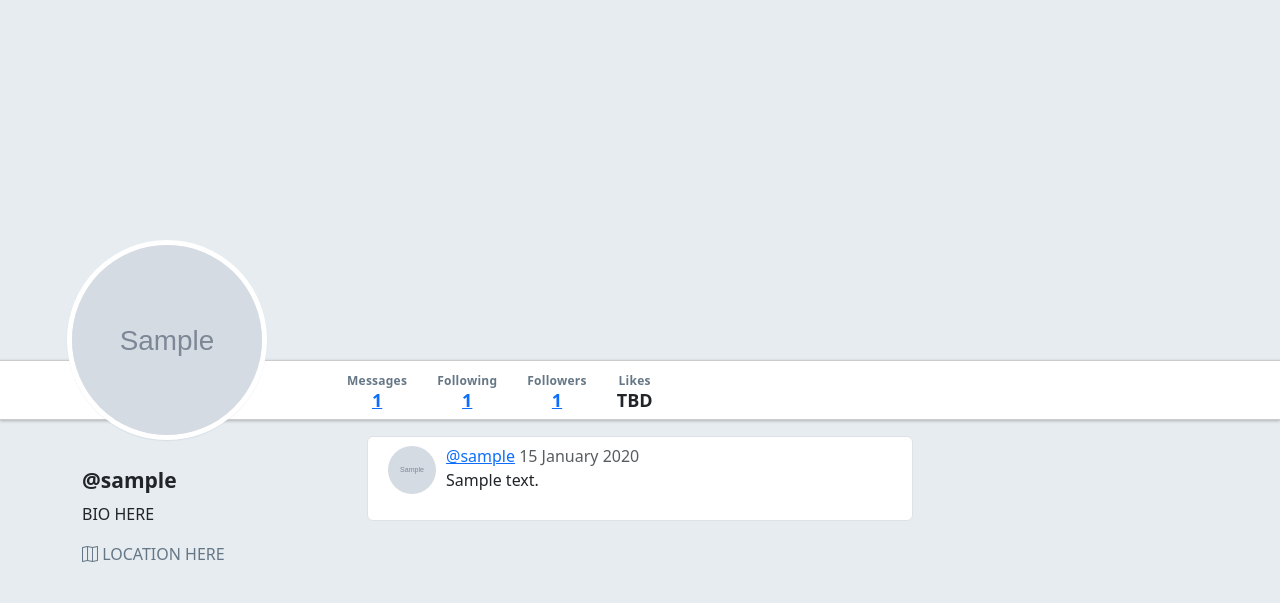
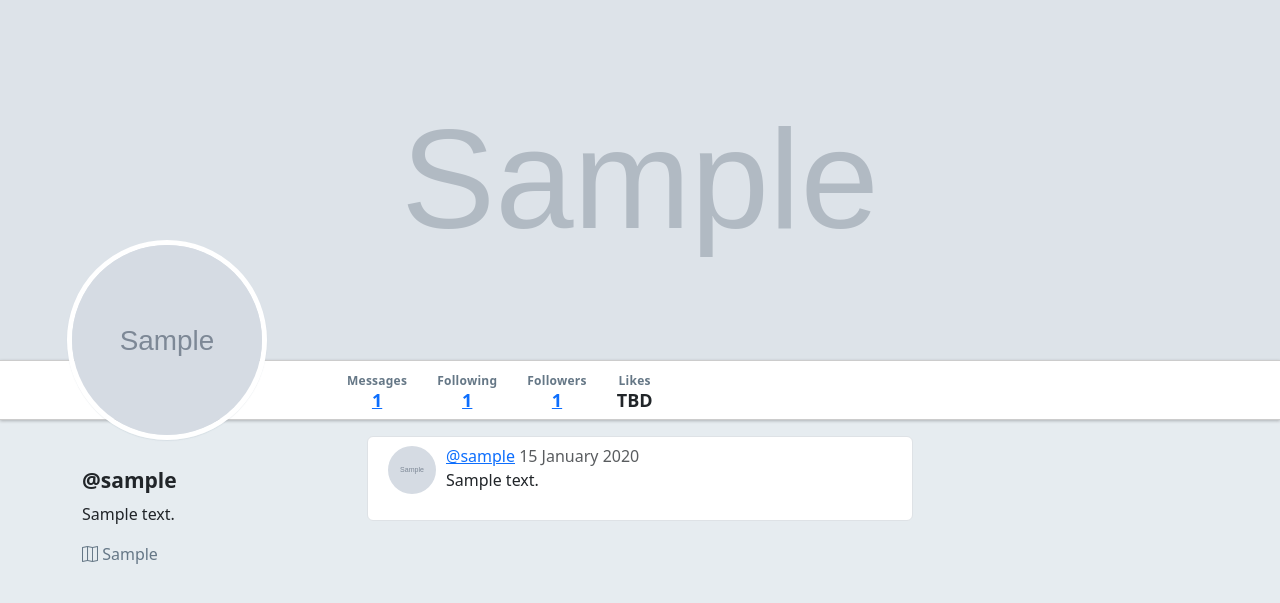
Before and after one commit to msunnnnn/warbler, a Flask app: template templates/users/show.html in a window 1280 px wide. Shown: the part 46-649 px from the top of the page. Run offline with Flask 2, Linux system fonts and the light colour scheme; the template is opened without the code that fills it: values that come from a table or form of the project are taken from there, others are empty; tables that the repository leaves empty hold one stand-in row (values such as "Sample post"); grey boxes marked "Sample" are stand-in pictures.

Commit message:
show user location, bio, and header image on details.html

```diff
--- a/static/stylesheets/style.css
+++ b/static/stylesheets/style.css
@@ -196,13 +196,21 @@ nav + .container {
   margin-left: 10px;
 }
 
-#warbler-hero {
+#warbler-hero{
   height: 360px;
   margin-top: -16px;
   opacity: 0.7;
   background-size: cover;
   background-position: top center;
 }
+
+#warbler-hero-img{
+  height: 360px;
+  opacity: 0.7;
+  background-size: cover;
+  background-position: top center;
+}
+
 
 .full-width {
   width: 100vw;
--- a/templates/users/detail.html
+++ b/templates/users/detail.html
@@ -2,12 +2,14 @@
 
 {% block content %}
 
-<div id="warbler-hero"
+<div id = "warbler-hero"
      class="full-width">
+     <img src={{user.header_image_url}} alt="" class = "full-width" id = "warbler-hero-img">
 </div>
 <img src="{{ user.image_url }}"
      alt="Image for {{ user.username }}"
      id="profile-avatar">
+
 <div class="row full-width">
   <div class="container" style="max-width: 1300px;">
     <div class="row justify-content-end">
@@ -80,10 +82,10 @@
 <div class="row">
   <div class="col-sm-3">
     <h4 id="sidebar-username">@{{ user.username }}</h4>
-    <p>BIO HERE</p>
+    <p>{{ user.bio }}</p>
     <p class="user-location">
       <span class="bi bi-map"></span>
-      LOCATION HERE
+      {{ user.location }}
     </p>
   </div>
 
--- a/templates/users/index.html
+++ b/templates/users/index.html
@@ -44,7 +44,7 @@
               {% endif %}
 
             </div>
-            <p class="card-bio">BIO HERE</p>
+            <p class="card-bio">{{user.bio}}</p>
           </div>
         </div>
       </div>
```
